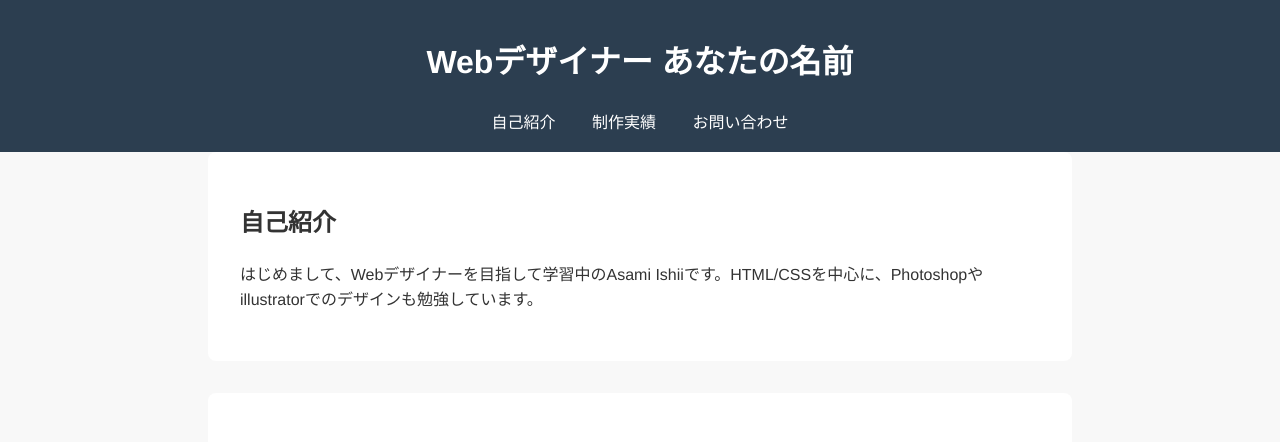
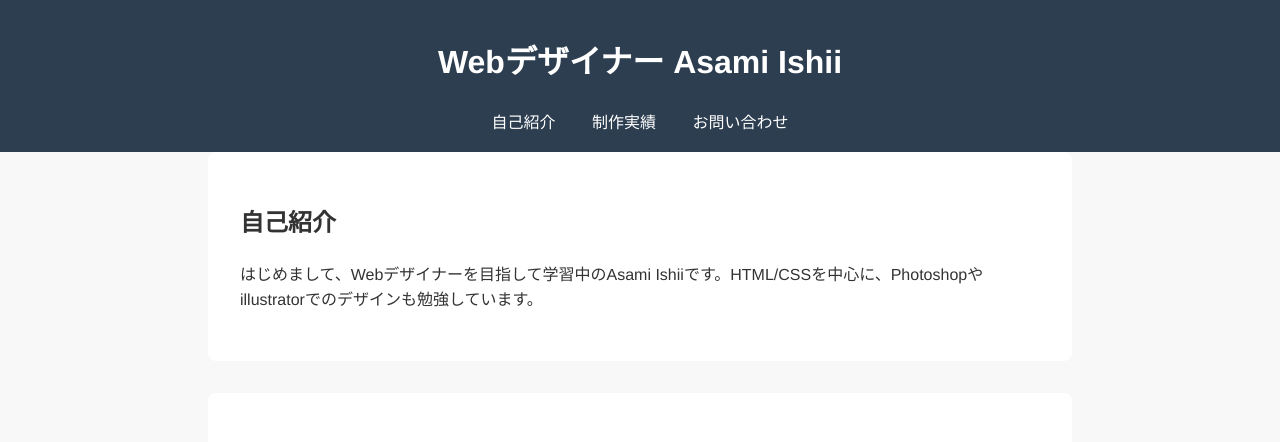
Before and after one commit to ke-nakai/portfolio1, a plain HTML site: page index.html in a window 1280 px wide. Shown: the top 442 px of the page. Drawn offline with Linux system fonts and the light colour scheme.

Commit message:
Update index.html

```diff
--- a/index.html
+++ b/index.html
@@ -8,7 +8,7 @@
 </head>
 <body>
   <header>
-    <h1>Webデザイナー あなたの名前</h1>
+    <h1>Webデザイナー Asami Ishii</h1>
     <nav>
       <a href="#about">自己紹介</a>
       <a href="#works">制作実績</a>
```
